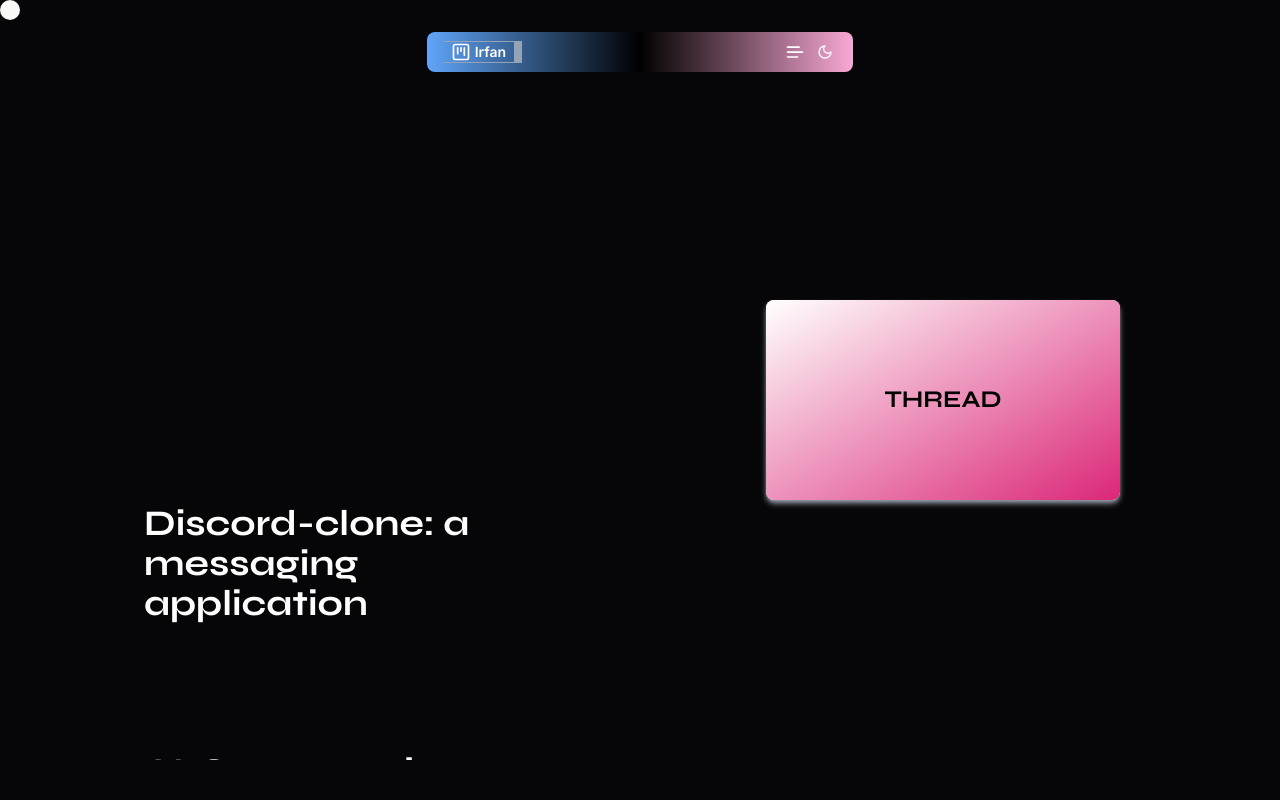
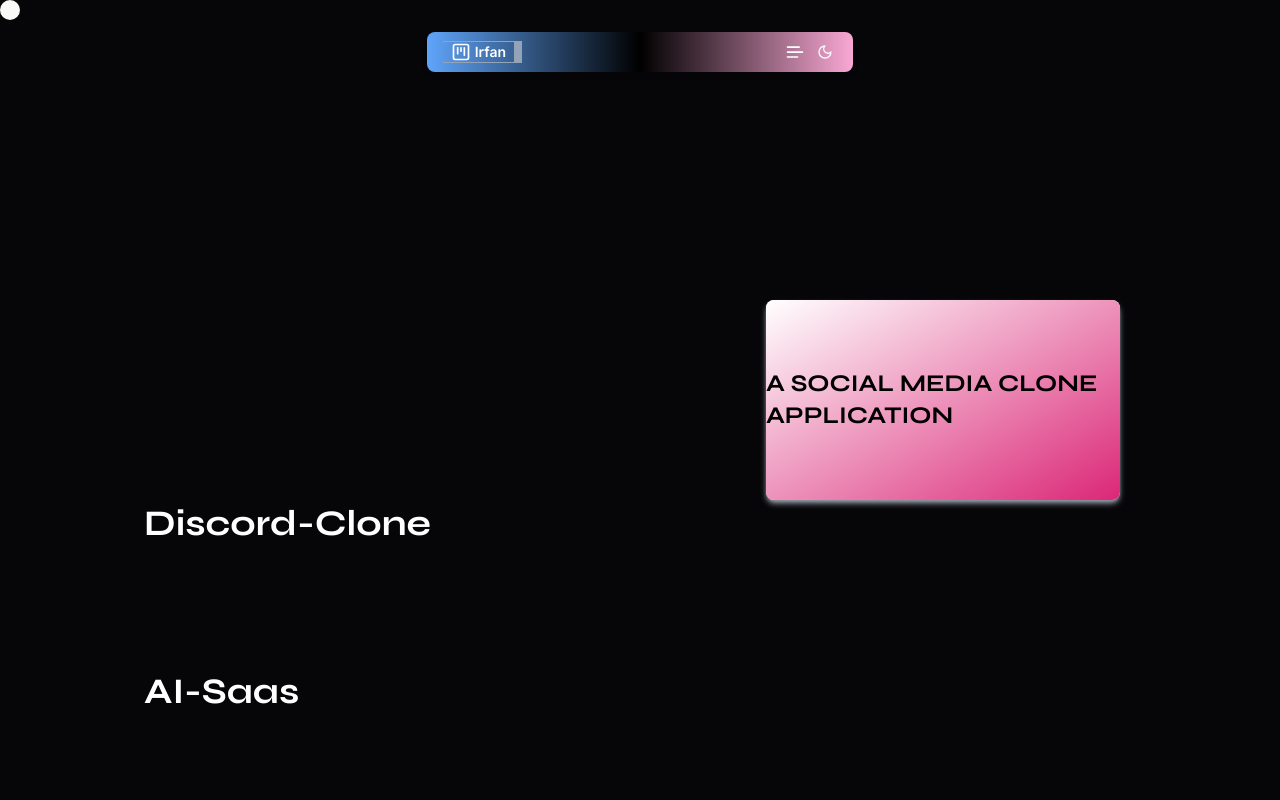
Before and after one commit to IrfanshaikH-7/portfolio-m, a Next.js app: page /portfolio in a window 1280 px wide. Shown: the top 800 px of the page. Built offline with nearby package versions, Linux system fonts and the light colour scheme; a web font is replaced by a local one.

Commit message:
12.minor issue fix

```diff
--- a/app/(routes)/portfolio/page.tsx
+++ b/app/(routes)/portfolio/page.tsx
@@ -1,6 +1,7 @@
 import { Animata, Discord, LMS, NewLife, Port, Saas, Thread } from "@/components/portpolio/feature-card";
 import { FeatureTitle } from "@/components/portpolio/feature-title";
 import MoreProjects from "@/components/portpolio/more-project";
+import { prj } from "@/public/data/projects-detail";
 
 
 const features = [
@@ -50,7 +51,7 @@
                     <div className="w-full py-[50vh]  px-20">
                         <ul>
                             {
-                                features.map((feature) => (
+                                prj.map((feature) => (
                                     <li key={feature.id}>
                                         <FeatureTitle id={feature.id} >
                                             {feature.title}
@@ -63,8 +64,17 @@
                     <div className=" w-full  px-24 sticky top-0 h-full flex items-center">
                         <div className=" relative w-full aspect-video bg-gray-200 rounded-lg overflow-hidden shadow-gray-400  shadow-md ">
                             {
-                                features.map((feature) => (
-                                    <feature.card id={feature.id} key={feature.id} />
+                                prj.map((feature) => (
+                                    <feature.card id={feature.id} key={feature.id}
+                                    title={feature.title}
+                                    imgUrl=""
+                                    note={feature.note}
+                                    tags={feature.tags}
+                                    githublink={feature.githublink}
+                                    livelink={feature.livelink}
+                                    discription={feature.discription}
+
+                                    />
                                 ))
                             }
                         </div>
--- a/components/portpolio/feature-card.tsx
+++ b/components/portpolio/feature-card.tsx
@@ -1,6 +1,7 @@
 "use client"
 import { useFeatureStore } from "@/lib/store";
 import { cn } from "@/lib/utils"
+
 
 
 type FeatureCardProps = {
@@ -9,80 +10,144 @@
 } & CardProps
 
 type CardProps = {
+    title: string;
     id: string;
+    imgUrl: string;
+    note: string;
+    tags: string[];
+    githublink: string;
+    livelink: string;
+    discription: string;
+
 }
- const FeatureCard = ({children, gradient, id} : FeatureCardProps)=> {
-    const isInViewF =useFeatureStore((state) => state.inViewF)
+const FeatureCard = ({ children, gradient, id }: FeatureCardProps) => {
+    const isInViewF = useFeatureStore((state) => state.inViewF)
 
-    return(
+    return (
         <div className={cn(" absolute inset-0 h-full w-full bg-gradient-to-br transition-opacity ",
-         gradient,
-         isInViewF === id ? 'opacity-100' : 'opacity-0'
-         )}>
+            gradient,
+            isInViewF === id ? 'opacity-100' : 'opacity-0'
+        )}>
             {children}
         </div>
     )
 }
 
-export const Discord = ({id}:CardProps) => {
-    return(
-        <FeatureCard id={id} gradient="from-white to-orange-400">
+export const Discord = ({ id, title, imgUrl, note, tags, githublink, livelink, discription }: CardProps) => {
+    return (
+        <FeatureCard id={id} gradient="from-white to-orange-400"
+            title={title}
+            imgUrl=""
+            note={note}
+            tags={tags}
+            githublink={githublink}
+            livelink={livelink}
+            discription={discription}
+        >
             <div className="h-full w-full flex items-center justify-center text-2xl font-semibold text-black font-syne uppercase">
-            Discord
+                {note}
             </div>
         </FeatureCard>
     );
 }
-export const Saas = ({id}:CardProps) => {
-    return(
-        <FeatureCard id={id} gradient="from-white to-blue-400">
+export const Saas = ({ id, title, imgUrl, note, tags, githublink, livelink, discription }: CardProps) => {
+    return (
+        <FeatureCard id={id} gradient="from-white to-blue-400"
+            title={title}
+            imgUrl=""
+            note={note}
+            tags={tags}
+            githublink={githublink}
+            livelink={livelink}
+            discription={discription}
+        >
             <div className="h-full w-full flex items-center justify-center text-2xl font-semibold text-black font-syne uppercase">
-            Saas
+                {note}
             </div>
         </FeatureCard>
     );
 }
-export const NewLife = ({id}:CardProps) => {
-    return(
-        <FeatureCard id={id} gradient="from-white to-green-400">
+export const NewLife = ({ id, title, imgUrl, note, tags, githublink, livelink, discription }: CardProps) => {
+    return (
+        <FeatureCard id={id} gradient="from-white to-green-400"
+            title={title}
+            imgUrl=""
+            note={note}
+            tags={tags}
+            githublink={githublink}
+            livelink={livelink}
+            discription={discription}
+        >
             <div className="h-full w-full flex items-center justify-center text-2xl font-semibold text-black font-syne uppercase">
-            Newlife
+                {note}
             </div>
         </FeatureCard>
     );
 }
-export const Port = ({id}:CardProps) => {
-    return(
-        <FeatureCard id={id} gradient="from-white to-emerald-400">
+export const Port = ({ id, title, imgUrl, note, tags, githublink, livelink, discription }: CardProps) => {
+    return (
+        <FeatureCard id={id} gradient="from-white to-emerald-400"
+            title={title}
+            imgUrl=""
+            note={note}
+            tags={tags}
+            githublink={githublink}
+            livelink={livelink}
+            discription={discription}
+        >
             <div className="h-full w-full flex items-center justify-center text-2xl font-semibold text-black font-syne uppercase">
-            Port
+                {note}
             </div>
         </FeatureCard>
     );
 }
-export const Animata = ({id}:CardProps) => {
-    return(
-        <FeatureCard id={id} gradient="from-white to-rose-400">
+export const Animata = ({ id, title, imgUrl, note, tags, githublink, livelink, discription }: CardProps) => {
+    return (
+        <FeatureCard id={id} gradient="from-white to-rose-400"
+            title={title}
+            imgUrl=""
+            note={note}
+            tags={tags}
+            githublink={githublink}
+            livelink={livelink}
+            discription={discription}
+        >
             <div className="h-full w-full flex items-center justify-center text-2xl font-semibold text-black font-syne uppercase">
-            Animata
+                {note}
             </div>
         </FeatureCard>
     );
 }
-export const LMS = ({id}:CardProps) => {
-    return(
-        <FeatureCard id={id} gradient="from-white to-yellow-600">
+export const LMS = ({ id, title, imgUrl, note, tags, githublink, livelink, discription }: CardProps) => {
+    return (
+        <FeatureCard id={id} gradient="from-white to-yellow-600"
+            title={title}
+            imgUrl=""
+            note={note}
+            tags={tags}
+            githublink={githublink}
+            livelink={livelink}
+            discription={discription}
+        >
             <div className="h-full w-full flex items-center justify-center text-2xl font-semibold text-black font-syne uppercase">
-            LMS
+                {note}
             </div>
         </FeatureCard>
     );
 }
-export const Thread = ({id}:CardProps) => {
-    return(
-        <FeatureCard id={id} gradient="from-white to-pink-600">
+export const Thread = ({ id, title, imgUrl, note, tags, githublink, livelink, discription }: CardProps) => {
+    return (
+        <FeatureCard id={id} gradient="from-white to-pink-600"
+            title={title}
+            imgUrl=""
+            note={note}
+            tags={tags}
+            githublink={githublink}
+            livelink={livelink}
+            discription={discription}
+        >
             <div className="h-full w-full flex items-center justify-center text-2xl font-semibold text-black font-syne uppercase">
-            Thread
+                {note}
             </div>
         </FeatureCard>
     );
--- a/public/data/projects-detail.ts
+++ b/public/data/projects-detail.ts
@@ -1,62 +1,86 @@
-discord:{
-    title: 'Discord-Clone'
-    note: 'A Real-time group/direct messaging application'
-    tags: 'NextJs' ; 'Typescript';'Planet-Scale'; 'socket.io';'tailwind css'
-    githublink: 'https://github.com/IrfanshaikH-7/discord-clone'
-    livelink: 'https://discord-clone-production-c39a.up.railway.app'
-    discription: 'Users can create an account, log in and log out.Has role system ADMIN,MODRATOR,GUEST.Users can create and join servers, as well as invite other users to join their servers.Users can send direct messages to other users, or create group chats with multiple participants.Users can make voice and video calls with other users.Users can customize their settings, such as changing their username,profile picture, theme.'
-}
-Saas:{
-    title: 'AI-Saas'
-    note: 'An AI as a Service application using OpenAI GTP-3 Turbo'
-    tags: 'NextJs' ; 'Typescript'; 'OpenAI';'tailwind css'
-    githublink: 'https://github.com/IrfanshaikH-7/saas'
-    livelink: 'https://saas-one-indol.vercel.app'
-    discription: 'Users can create an account, log in and log out.Users can ask questions to AI and get answers.Users can generate Images.Users can generate short Vidoes.Users can generate code snippets '
-}
-New_life:{
-    title: 'Next Life Cranes'
-    note: 'A bussiness web application for local client'
-    tags: 'NextJs' ; 'Typescript';'tailwind css';'shadcnUI'
-    githublink: 'https://github.com/IrfanshaikH-7/new-life'
-    livelink: 'https://github.com/IrfanshaikH-7/new-life'
-    discription: 'Users can create an account, log in and log out.Has Admin funtionality to add work images.Users can get questions answers or ask for quatations with contact form.Has google maps implimented. Testimonials'
+import { Animata, Discord, LMS, NewLife, Port, Saas, Thread } from "@/components/portpolio/feature-card";
+
+export const prj = [
+    {
+        title: 'Discord-Clone',
+        id: 'discord',
+        card: Discord,
+        imgUrl: '',
+        note: 'A Real-time group/direct messaging application',
+        tags: ['NextJs', 'Typescript', 'Planet-Scale', 'socket.io', 'tailwind css'],
+        githublink: 'https://github.com/IrfanshaikH-7/discord-clone',
+        livelink: 'https://discord-clone-production-c39a.up.railway.app',
+        discription: 'Users can create an account, log in and log out.Has role system ADMIN,MODRATOR,GUEST.Users can create and join servers, as well as invite other users to join their servers.Users can send direct messages to other users, or create group chats with multiple participants.Users can make voice and video calls with other users.Users can customize their settings, such as changing their username,profile picture, theme.',
+    },
+    {
+        title: 'AI-Saas',
+        id: 'saas',
+        card: Saas,
+        imgUrl: '',
+        note: 'An AI as a Service application using OpenAI GTP-3 Turbo',
+        tags: ['NextJs', 'Typescript', 'OpenAI', 'tailwind css'],
+        githublink: 'https://github.com/IrfanshaikH-7/saas',
+        livelink: 'https://saas-one-indol.vercel.app',
+        discription: 'Users can create an account, log in and log out.Users can ask questions to AI and get answers.Users can generate Images.Users can generate short Vidoes.Users can generate code snippets ',
+    },
+    {
+        title: 'Next Life Cranes',
+        id: 'newlife',
+        card: NewLife,
+        imgUrl: '',
+        note: 'A bussiness web application for local client',
+        tags: ['NextJs', 'Typescript', 'tailwind css', 'shadcnUI'],
+        githublink: 'https://github.com/IrfanshaikH-7/new-life',
+        livelink: 'https://github.com/IrfanshaikH-7/new-life',
+        discription: 'Users can create an account, log in and log out.Has Admin funtionality to add work images.Users can get questions answers or ask for quatations with contact form.Has google maps implimented. Testimonials',
     }
 
     // __________________________________________________________
 
-Port:{
-    title: 'Port'
-    note: 'Application using Google map api'
-    tags: 'NextJs' ; 'Typescript'; 'GoogleAPI';'tailwind css'
-    githublink: 'https://github.com/IrfanshaikH-7/saas'
-    livelink: 'https://saas-one-indol.vercel.app'
-    discription: 'Users can create an account, log in and log out.Users can ask questions to AI and get answers.Users can generate Images.Users can generate short Vidoes.Users can generate code snippets '
+    , {
+        title: 'Port',
+        id: 'port',
+        card: Port,
+        imgUrl: '',
+        note: 'Application using Google map api',
+        tags: ['NextJs', 'Typescript', 'GoogleAPI', 'tailwind css'],
+        githublink: 'https://github.com/IrfanshaikH-7/saas',
+        livelink: 'https://saas-one-indol.vercel.app',
+        discription: 'Users can create an account, log in and log out.Users can ask questions to AI and get answers.Users can generate Images.Users can generate short Vidoes.Users can generate code snippets ',
     }
 
-Animata:{
-    title: 'Animata'
-    note: 'Application for Anima and manga'
-    tags: 'NextJs' ; 'Typescript'; 'MongoDB';'tailwind css'
-    githublink: 'https://github.com/IrfanshaikH-7/saas'
-    livelink: 'https://saas-one-indol.vercel.app'
-    discription: 'Users can create an account, log in and log out.Users can ask questions to AI and get answers.Users can generate Images.Users can generate short Vidoes.Users can generate code snippets '
+    , {
+        title: 'Animata',
+        id: 'animata',
+        card: Animata,
+        imgUrl: '',
+        note: 'Application for Anima and manga',
+        tags: ['NextJs', 'Typescript', 'MongoDB', 'tailwind css'],
+        githublink: 'https://github.com/IrfanshaikH-7/saas',
+        livelink: 'https://saas-one-indol.vercel.app',
+        discription: 'Users can create an account, log in and log out.Users can ask questions to AI and get answers.Users can generate Images.Users can generate short Vidoes.Users can generate code snippets ',
     }
-LMS:{
-    title: 'LMS'
-    note: 'Udemy like LMS Application'
-    tags: 'NextJs' ; 'Typescript'; 'MongoDB';'tailwind css'
-    githublink: 'https://github.com/IrfanshaikH-7/saas'
-    livelink: 'https://saas-one-indol.vercel.app'
-    discription: 'Users can create an account, log in and log out.Users can ask questions to AI and get answers.Users can generate Images.Users can generate short Vidoes.Users can generate code snippets '
+    , {
+        title: 'LMS',
+        id: 'lms',
+        card: LMS,
+        imgUrl: '',
+        note: 'Udemy like LMS Application',
+        tags: ['NextJs', 'Typescript', 'MongoDB', 'tailwind css'],
+        githublink: 'https://github.com/IrfanshaikH-7/saas',
+        livelink: 'https://saas-one-indol.vercel.app',
+        discription: 'Users can create an account, log in and log out.Users can ask questions to AI and get answers.Users can generate Images.Users can generate short Vidoes.Users can generate code snippets ',
     }
 
     // _________________________________________________________
-Thread_Clone:{
-    title: 'Thread-Clone'
-    note: 'A Social media clone application'
-    tags: 'NextJs' ; 'Typescript'; 'MongoDB';'tailwind css'
-    githublink: 'https://github.com/IrfanshaikH-7/saas'
-    livelink: 'https://saas-one-indol.vercel.app'
-    discription: 'Users can create an account, log in and log out.Users can ask questions to AI and get answers.Users can generate Images.Users can generate short Vidoes.Users can generate code snippets '
-}
+    , {
+        title: 'Thread-Clone',
+        id: 'thread',
+        card: Thread,
+        imgUrl: '',
+        note: 'A Social media clone application',
+        tags: ['NextJs', 'Typescript', 'MongoDB', 'tailwind css'],
+        githublink: 'https://github.com/IrfanshaikH-7/saas',
+        livelink: 'https://saas-one-indol.vercel.app',
+        discription: 'Users can create an account, log in and log out.Users can ask questions to AI and get answers.Users can generate Images.Users can generate short Vidoes.Users can generate code snippets ',
+    }]
```
Lines whose indentation alone changed are shown as unchanged.
